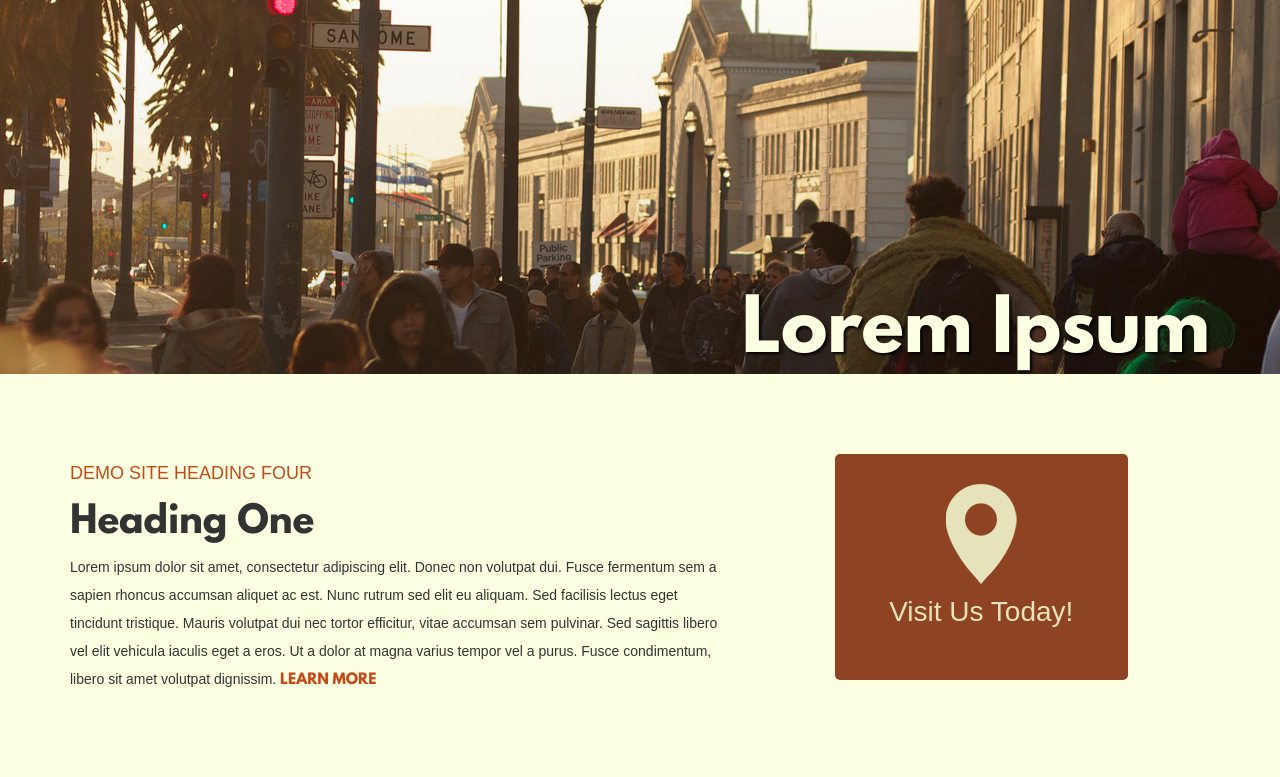
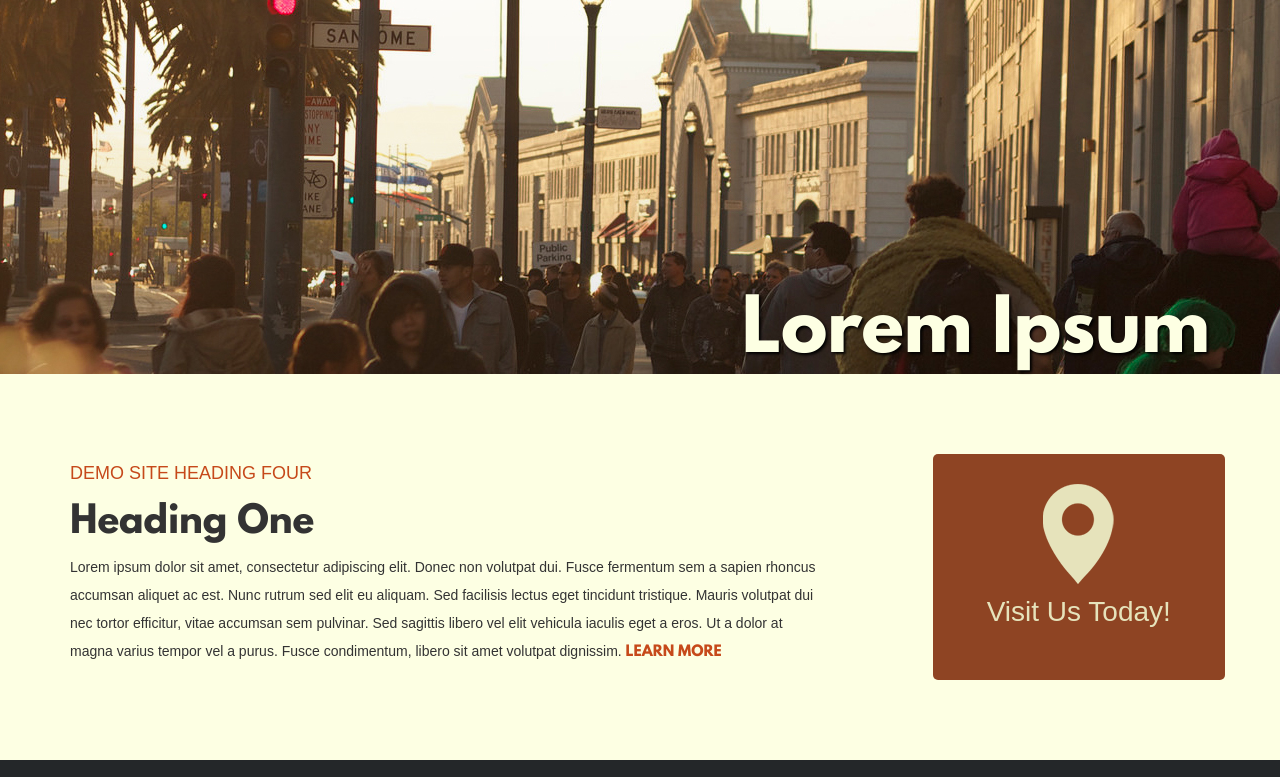
Before and after one commit to egrepo7/CodeChallenge, a plain HTML site: page index.html in a window 1280 px wide. Shown: the part 175-952 px from the top of the page. Drawn offline with nearby package versions, Linux system fonts and the light colour scheme.

Commit message:
adjustments to column, footer, header

```diff
--- a/index.html
+++ b/index.html
@@ -55,7 +55,7 @@
     <section class="demo-body">
       <div class='container'>
         <div class='row'>
-          <div class='col-xs-12 col-sm-12 col-lg-7'>
+          <div class='col-xs-12 col-sm-12 col-lg-8'>
             <h4>DEMO SITE HEADING FOUR</h4>
             <h1>Heading One</h1>
             <p>Lorem ipsum dolor sit amet, consectetur adipiscing elit. Donec non volutpat dui. Fusce fermentum sem a sapien rhoncus accumsan aliquet ac est. Nunc rutrum sed elit eu aliquam. Sed facilisis lectus eget tincidunt tristique. Mauris volutpat dui nec tortor efficitur, vitae accumsan sem pulvinar. Sed sagittis libero vel elit vehicula iaculis eget a eros. Ut a dolor at magna varius tempor vel a purus. Fusce condimentum, libero sit amet volutpat dignissim. <a href="#">LEARN MORE</a></p>
```
